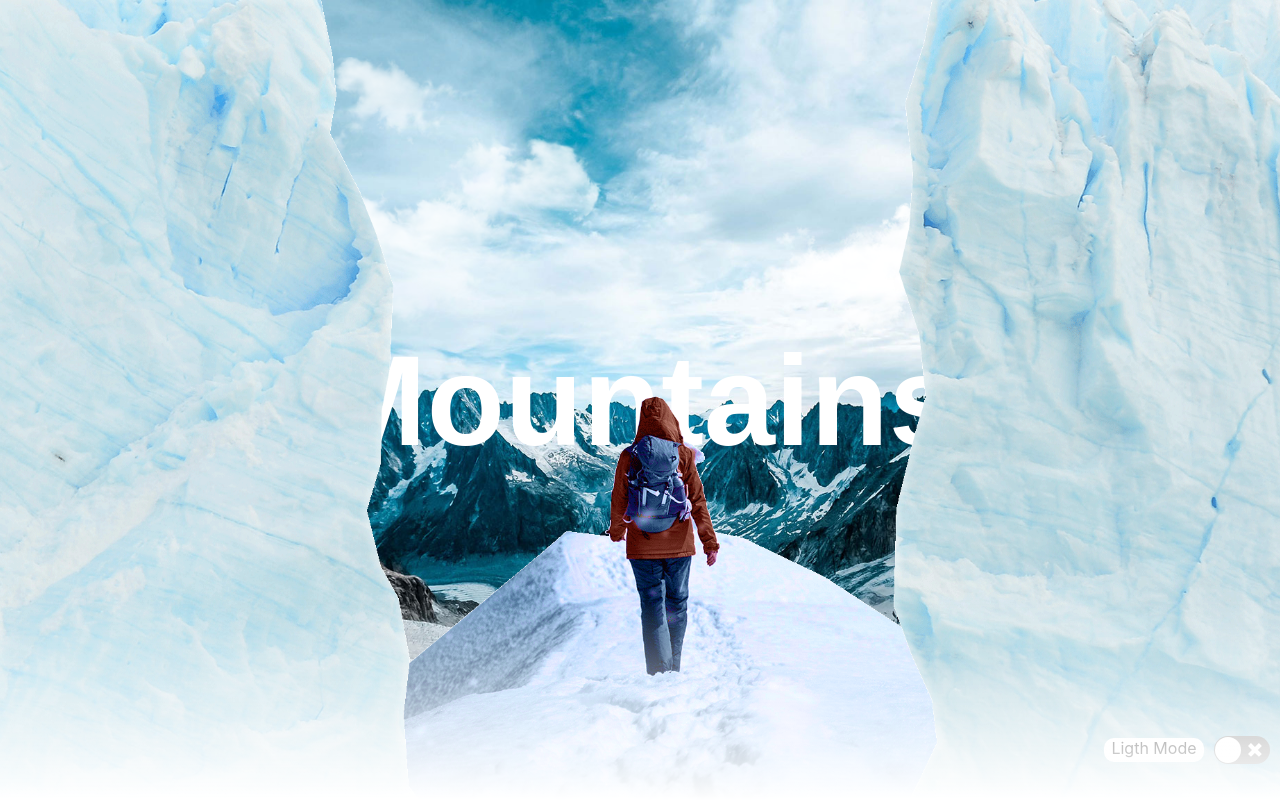
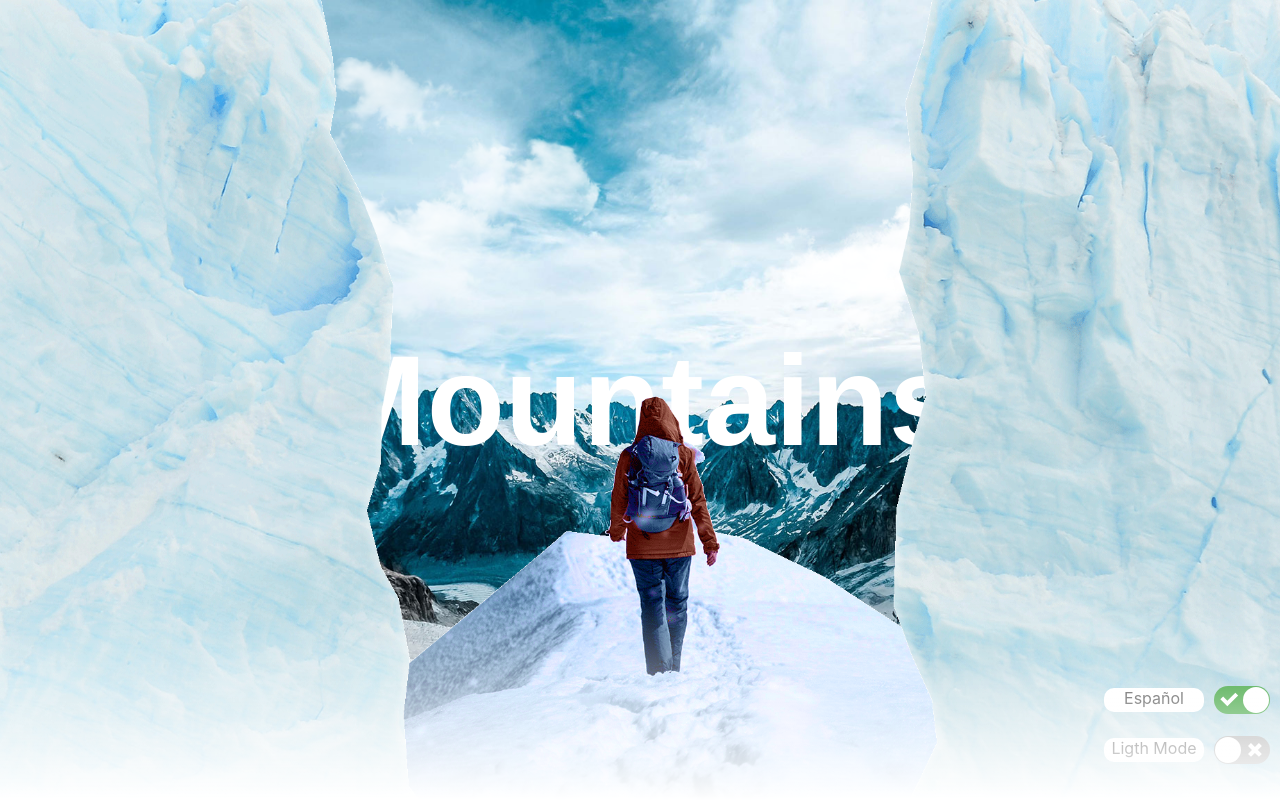
Before and after one commit to leonelborgesdev/portfolio, a React (Create React App) app: page / in a window 1280 px wide. Shown: the top 800 px of the page. Built offline with nearby package versions, Linux system fonts and the light colour scheme.

Commit message:
languaje

```diff
--- a/src/components/Portfolio/Portfolio.css
+++ b/src/components/Portfolio/Portfolio.css
@@ -23,3 +23,28 @@
     color: #fff;
     background: #222;
 }
+.switchLanguaje{
+    width: 100vw;
+    height: 100px;
+    display: flex;
+    align-items: center;
+    justify-content: flex-end;
+    bottom: 50px;
+    right: 10px;
+    position: fixed;
+    z-index: 1001;
+}
+.switchLanguaje label{
+    width: 100px;
+    height: 24px;
+    border-radius: 10px;
+    margin: 10px;
+}
+#light .switchLanguaje label{
+    color: #222;
+    background: #fff;
+}
+#dark .switchLanguaje label{
+    color: #fff;
+    background: #222;
+}
--- a/src/components/Portfolio/Portfolio.jsx
+++ b/src/components/Portfolio/Portfolio.jsx
@@ -5,14 +5,17 @@ import { Home } from "../Home/Home";
 import ReactSwitch from "react-switch";
 import "./Portfolio.css";
 import { useDispatch, useSelector } from "react-redux";
-import { changeMode } from "../../redux/action";
+import { changeLanguaje, changeMode } from "../../redux/action";
 export const ThemeContext = createContext(null);
 
 export const Portfolio = () => {
   const dispatch = useDispatch();
-  const { mode } = useSelector((state) => state);
+  const { mode, languaje } = useSelector((state) => state);
   const toggleTheme = () => {
     dispatch(changeMode(mode === "light" ? "dark" : "light"));
+  };
+  const handleLanguaje = () => {
+    dispatch(changeLanguaje(languaje === "español" ? "ingles" : "español"));
   };
   return (
     <ThemeContext.Provider value={{ mode, toggleTheme }}>
@@ -22,6 +25,13 @@ export const Portfolio = () => {
           <label>{mode === "light" ? "Ligth Mode" : "Dark Mode"}</label>
           <ReactSwitch onChange={toggleTheme} checked={mode === "dark"} />
         </div>
+        <div className="switchLanguaje">
+          <label>{languaje === "español" ? "Español" : "Ingles"}</label>
+          <ReactSwitch
+            onChange={handleLanguaje}
+            checked={languaje === "español"}
+          />
+        </div>
       </div>
     </ThemeContext.Provider>
   );
--- a/src/redux/action/index.js
+++ b/src/redux/action/index.js
@@ -1,4 +1,4 @@
-import { CHANGE_MODE } from "./types";
+import { CHANGE_LANGUAJE, CHANGE_MODE } from "./types";
 
 export const changeMode = (mode) => {
   return function (dispatch) {
@@ -8,3 +8,11 @@ export const changeMode = (mode) => {
     });
   };
 };
+export const changeLanguaje = (languaje) => {
+  return function (dispatch) {
+    dispatch({
+      type: CHANGE_LANGUAJE,
+      payload: languaje,
+    });
+  };
+};
--- a/src/redux/action/types.js
+++ b/src/redux/action/types.js
@@ -1 +1,2 @@
 export const CHANGE_MODE = "CHANGE_MODE";
+export const CHANGE_LANGUAJE = "CHANGE_LANGUAJE";
--- a/src/redux/reducer/index.js
+++ b/src/redux/reducer/index.js
@@ -4,7 +4,7 @@ import BarberApp_2 from "../../assets/BarberApp_2.png";
 import Countries_2 from "../../assets/Countries_2.png"; //Countries
 import Countries from "../../assets/Countries.png";
 import BarberApp from "../../assets/BarberApp.png";
-import { CHANGE_MODE } from "../action/types";
+import { CHANGE_LANGUAJE, CHANGE_MODE } from "../action/types";
 import { act } from "@testing-library/react";
 
 const initialState = {
@@ -56,6 +56,12 @@ const rootReducer = (state = initialState, action) => {
         mode: action.payload,
       };
     }
+    case CHANGE_LANGUAJE: {
+      return {
+        ...state,
+        languaje: action.payload,
+      };
+    }
     default:
       return {
         ...state,
```
